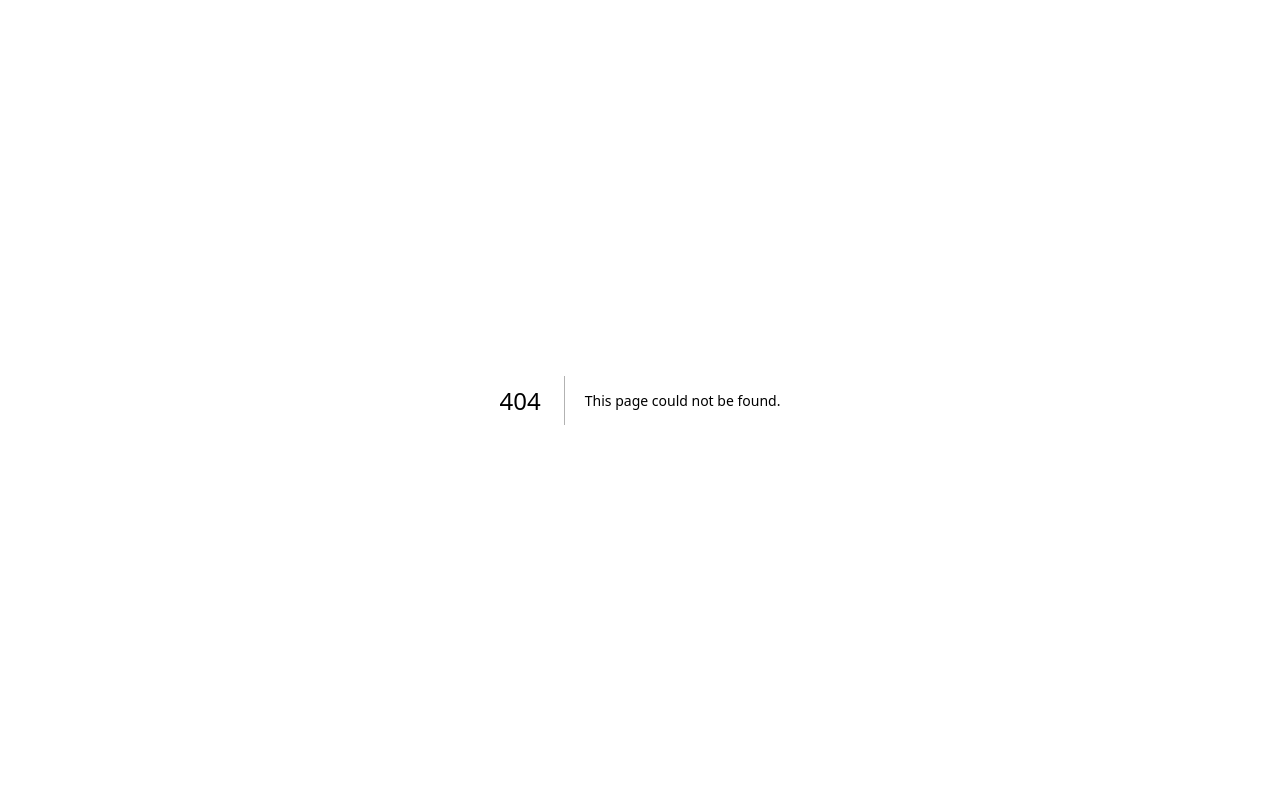
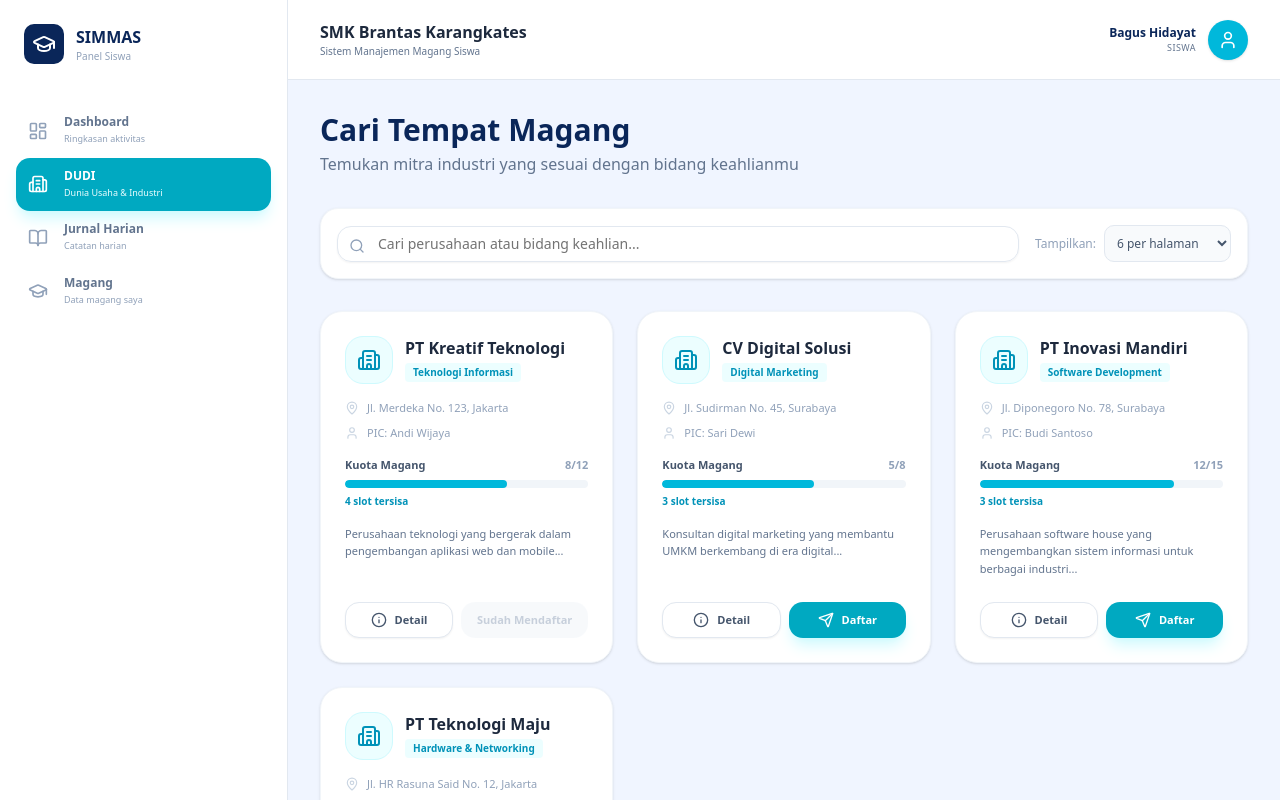
Before and after one commit to monicabelajar17/Aplikasi-Management-Magang, a Next.js app: page /dashboard/siswa/dudi in a window 1280 px wide. Before the commit this address had no page. Shown: the top 800 px of the page. Built offline with nearby package versions, Linux system fonts and the light colour scheme.

Commit message:
UI Management DUDI (Siswa)

```diff
--- /dev/null
+++ b/app/dashboard/siswa/dudi/page.tsx
@@ -0,0 +1,170 @@
+"use client"
+
+import React from "react"
+import {
+  Building2,
+  Search,
+  MapPin,
+  User,
+  Info,
+  Send,
+  CheckCircle
+} from "lucide-react"
+import { Input } from "@/components/ui/input"
+import { Button } from "@/components/ui/button"
+
+export default function DudiSiswaPage() {
+  return (
+    <div className="space-y-8">
+      {/* HEADER SECTION */}
+      <div className="flex flex-col md:flex-row md:items-center justify-between gap-4">
+        <div>
+          <h1 className="text-3xl font-extrabold text-[#0A2659]">Cari Tempat Magang</h1>
+          <p className="text-slate-500 mt-1">Temukan mitra industri yang sesuai dengan bidang keahlianmu</p>
+        </div>
+      </div>
+
+      {/* FILTER & SEARCH */}
+      <div className="bg-white p-4 rounded-2xl shadow-sm border border-slate-100 flex flex-col md:flex-row gap-4 items-center">
+        <div className="relative flex-1 w-full">
+          <Search className="absolute left-3 top-3 h-4 w-4 text-slate-400" />
+          <Input
+            placeholder="Cari perusahaan atau bidang keahlian..."
+            className="pl-10 border-slate-200 rounded-xl focus-visible:ring-cyan-500"
+          />
+        </div>
+        <div className="flex items-center gap-2 text-xs text-slate-400 font-medium whitespace-nowrap">
+          Tampilkan:
+          <select className="bg-slate-50 border border-slate-200 rounded-lg px-2 py-2 text-slate-600 focus:outline-none">
+            <option>6 per halaman</option>
+            <option>12 per halaman</option>
+          </select>
+        </div>
+      </div>
+
+      {/* CARD GRID */}
+      <div className="grid grid-cols-1 md:grid-cols-2 lg:grid-cols-3 gap-6">
+        <DudiCard
+          company="PT Kreatif Teknologi"
+          category="Teknologi Informasi"
+          address="Jl. Merdeka No. 123, Jakarta"
+          pic="Andi Wijaya"
+          quota={8}
+          maxQuota={12}
+          description="Perusahaan teknologi yang bergerak dalam pengembangan aplikasi web dan mobile..."
+          isApplied={true}
+        />
+        <DudiCard
+          company="CV Digital Solusi"
+          category="Digital Marketing"
+          address="Jl. Sudirman No. 45, Surabaya"
+          pic="Sari Dewi"
+          quota={5}
+          maxQuota={8}
+          description="Konsultan digital marketing yang membantu UMKM berkembang di era digital..."
+        />
+        <DudiCard
+          company="PT Inovasi Mandiri"
+          category="Software Development"
+          address="Jl. Diponegoro No. 78, Surabaya"
+          pic="Budi Santoso"
+          quota={12}
+          maxQuota={15}
+          description="Perusahaan software house yang mengembangkan sistem informasi untuk berbagai industri..."
+        />
+        <DudiCard
+          company="PT Teknologi Maju"
+          category="Hardware & Networking"
+          address="Jl. HR Rasuna Said No. 12, Jakarta"
+          pic="Lisa Permata"
+          quota={6}
+          maxQuota={10}
+          description="Spesialis dalam instalasi dan maintenance hardware komputer serta jaringan..."
+        />
+      </div>
+
+      {/* PAGINATION FOOTER */}
+      <div className="flex justify-between items-center p-6 bg-white rounded-2xl border border-slate-100 text-sm text-slate-400">
+        <p>Menampilkan 1 sampai 6 dari 8 perusahaan</p>
+        <div className="flex gap-2">
+          <button className="w-8 h-8 flex items-center justify-center rounded-lg border border-slate-200 hover:bg-slate-50">‹</button>
+          <button className="w-8 h-8 flex items-center justify-center rounded-lg bg-cyan-500 text-white font-bold">1</button>
+          <button className="w-8 h-8 flex items-center justify-center rounded-lg border border-slate-200 hover:bg-slate-50">2</button>
+          <button className="w-8 h-8 flex items-center justify-center rounded-lg border border-slate-200 hover:bg-slate-50">›</button>
+        </div>
+      </div>
+    </div>
+  )
+}
+
+// --- KOMPONEN KARTU DUDI ---
+
+function DudiCard({ company, category, address, pic, quota, maxQuota, description, isApplied = false }: any) {
+  const remaining = maxQuota - quota
+  const progress = (quota / maxQuota) * 100
+
+  return (
+    <div className="bg-white rounded-3xl p-6 border border-slate-100 shadow-sm hover:shadow-md transition-all flex flex-col group">
+      {/* Header Kartu */}
+      <div className="flex items-start justify-between mb-4">
+        <div className="flex items-center gap-3">
+          <div className="h-12 w-12 bg-cyan-50 rounded-2xl flex items-center justify-center text-cyan-600 border border-cyan-100 group-hover:bg-[#00A9C1] group-hover:text-white transition-colors">
+            <Building2 size={24} />
+          </div>
+          <div>
+            <h3 className="font-bold text-slate-800 leading-tight">{company}</h3>
+            <p className="text-[10px] font-bold text-cyan-600 bg-cyan-50 px-2 py-0.5 rounded inline-block mt-1">
+              {category}
+            </p>
+          </div>
+        </div>
+      </div>
+
+      {/* Info Alamat & PIC */}
+      <div className="space-y-2 mb-4">
+        <div className="flex items-center gap-2 text-[11px] text-slate-400">
+          <MapPin size={14} className="text-slate-300" /> {address}
+        </div>
+        <div className="flex items-center gap-2 text-[11px] text-slate-400">
+          <User size={14} className="text-slate-300" /> PIC: {pic}
+        </div>
+      </div>
+
+      {/* Progress Kuota */}
+      <div className="mb-4">
+        <div className="flex justify-between items-end mb-1.5">
+          <p className="text-[11px] font-bold text-slate-600">Kuota Magang</p>
+          <p className="text-[11px] font-bold text-slate-400">{quota}/{maxQuota}</p>
+        </div>
+        <div className="h-2 bg-slate-100 rounded-full overflow-hidden">
+          <div
+            className="h-full bg-cyan-500 rounded-full transition-all duration-500"
+            style={{ width: `${progress}%` }}
+          />
+        </div>
+        <p className="text-[10px] text-cyan-600 font-bold mt-1.5">{remaining} slot tersisa</p>
+      </div>
+
+      {/* Deskripsi Singkat */}
+      <p className="text-[11px] text-slate-500 leading-relaxed mb-6 flex-1 line-clamp-3">
+        {description}
+      </p>
+
+      {/* Tombol Aksi */}
+      <div className="flex gap-2">
+        <Button variant="outline" className="flex-1 rounded-xl text-[11px] font-bold gap-2 border-slate-200 text-slate-600 hover:bg-slate-50">
+          <Info size={14} /> Detail
+        </Button>
+        {isApplied ? (
+          <Button disabled className="flex-1 rounded-xl text-[11px] font-bold gap-2 bg-slate-100 text-slate-400">
+             Sudah Mendaftar
+          </Button>
+        ) : (
+          <Button className="flex-1 rounded-xl text-[11px] font-bold gap-2 bg-[#00A9C1] hover:bg-cyan-600 text-white shadow-lg shadow-cyan-100">
+            <Send size={14} /> Daftar
+          </Button>
+        )}
+      </div>
+    </div>
+  )
+}
```
